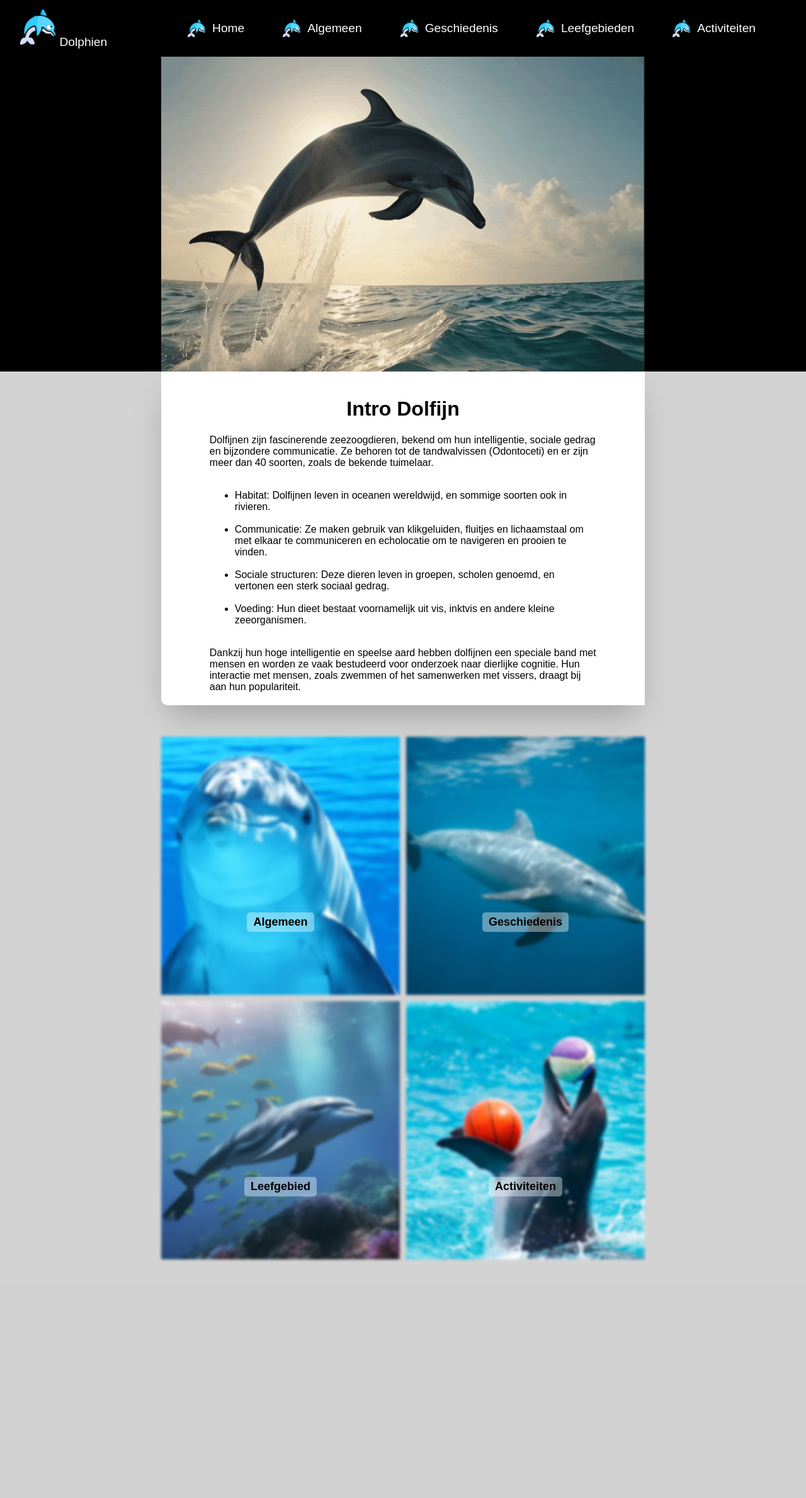
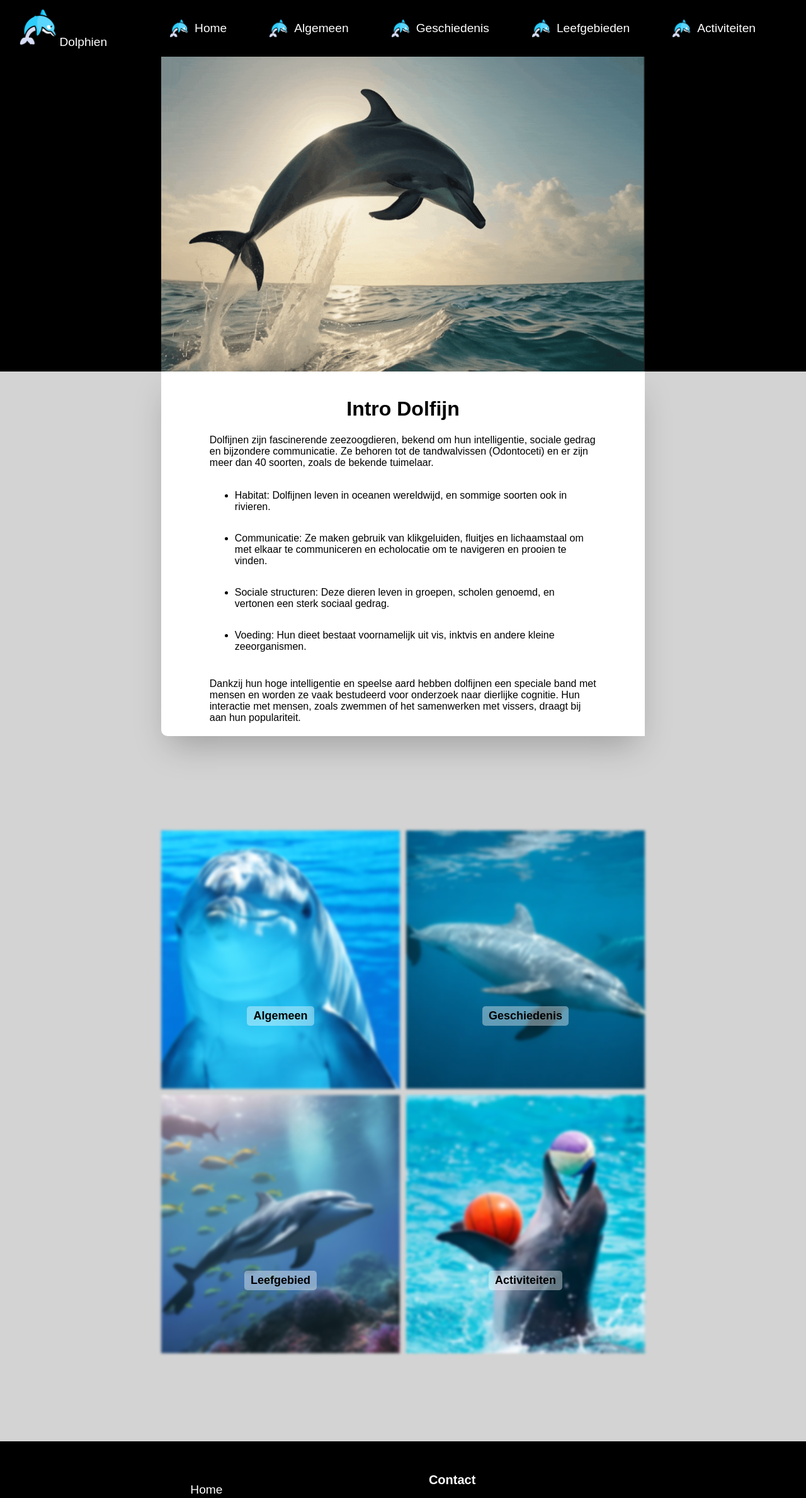
Before and after one commit to TheFakeBasS/dolfijn, a PHP site: page / in a window 1280 px wide. Shown: the top 2379 px of the page at 63% size. Before the commit the page ends 2003 px from the top, so only its background shows below. Run offline with PHP 8.4, Linux system fonts and the light colour scheme; some web fonts are replaced.

Commit message:
homepagina afgemaakt

```diff
--- a/index.php
+++ b/index.php
@@ -45,7 +45,8 @@
         </a>
     </div>
 </div>
+</div>
 
-</div>
+<?php include 'footer.php'; ?>
 </body>
 </html>
--- a/stylesheet.css
+++ b/stylesheet.css
@@ -69,8 +69,8 @@ body {
 .Afbeeldingcontainers {
     width: 100%;
     height: 820px;
-    margin-bottom: 50px;
-    margin-top: 50px;
+    margin-bottom: 150px;
+    margin-top: 150px;
     display: flex;
     justify-content: center;
 }
```
